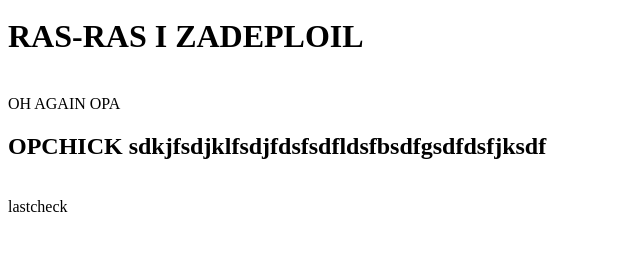
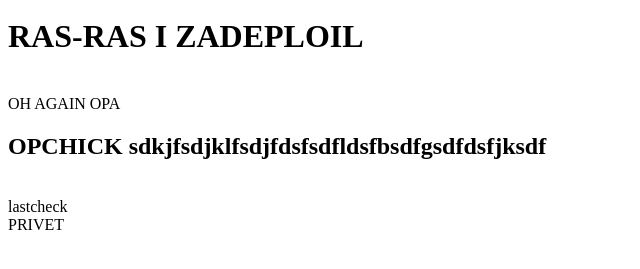
Before and after one commit to MaximBobylev/42roger-skyline, a plain HTML site: page index.html in a window 1280 px wide. Shown: the part 161-430 px from the top of the page, 0-640 px from the left. Drawn offline with Linux system fonts and the light colour scheme.

Commit message:
Update index.html
sendsfghdfg

```diff
--- a/index.html
+++ b/index.html
@@ -13,5 +13,7 @@
 		<h2>OPCHICK sdkjfsdjklfsdjfdsfsdfldsfbsdfgsdfdsfjksdf</h2>
 		<br>
 		lastcheck
+		<br>
+		PRIVET
 	</body>
 </html>
```
